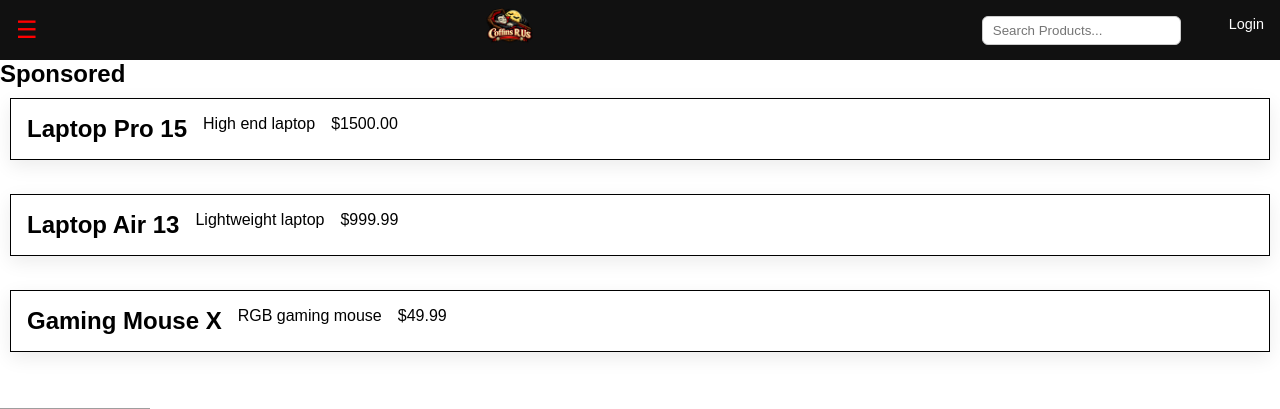
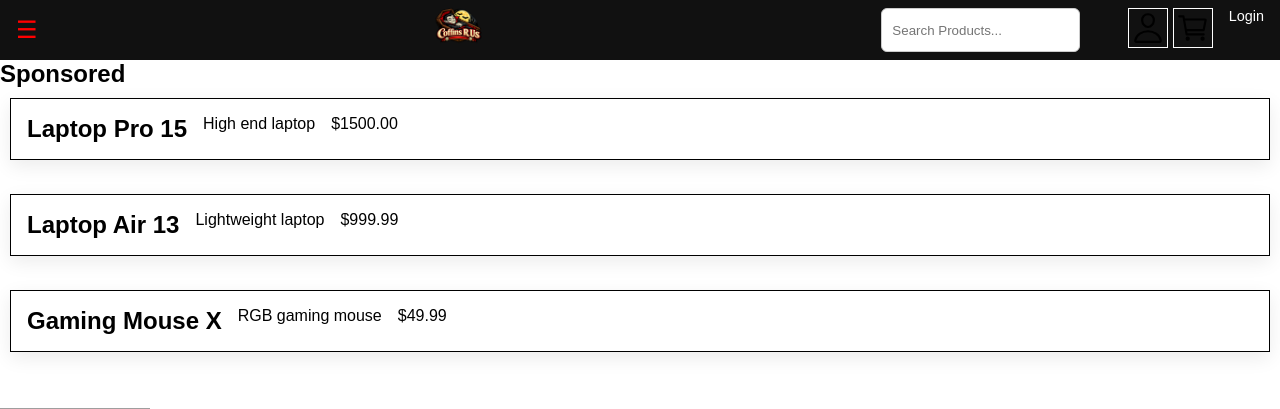
Before and after one commit to 0wpe/CSET-180-Project-Semester-2-Final, a Flask app: page / in a window 1280 px wide. Shown: the top 409 px of the page. Run offline with Flask 3, Linux system fonts and the light colour scheme; data comes from the database, SQL or seed files in the repository; grey boxes are pictures that could not be loaded.

Commit message:
updated cart and account icons
I got them to show up now, there is a temporary border around them. I just can not get them to change color.

added class name "NavIcons"

```diff
--- a/static/styles/header.css
+++ b/static/styles/header.css
@@ -107,4 +107,12 @@ body {
     text-decoration: none;
     font-size: 0.9rem;
 }
+.NavIcons{
+    display: inline;
+    padding: 2px;
+    border: 1px solid white;
+    height: 40px;
+    width: 40px;
+    color: white;
+    }
 /* End Top Bar */
--- a/templates/base.html
+++ b/templates/base.html
@@ -23,6 +23,10 @@
                 <a href="/account"><img src="../static/images/icons/account.svg" alt="img"></a> <!-- Account -->
                 <a href="/cart"><img src="../static/images/icons/cart.svg" alt="img"></a> <!-- Cart -->
                 <a href="/login"><img src="../static/images/icons/" alt="img"></a> <!-- Logout -->
+
+<!--                <a href="/account"><img src="../static/images/icons/account.svg" alt="img"></a> &lt;!&ndash; Account &ndash;&gt;-->
+<!--                <a href="/cart"><img src="../static/images/icons/cart.svg" alt="img"></a> &lt;!&ndash; Cart &ndash;&gt;-->
+<!--                <a href="/login"><img src="../static/images/icons/" alt="img"></a> &lt;!&ndash; Logout &ndash;&gt;-->
             </div>
             <div id="sidebar-blank" onclick="toggleMenu()">
                 <div id="x">×</div>
@@ -40,6 +44,10 @@
             <a href="/account"><img src="{{ url_for('static', filename='images/icons/account.svg') }}" alt="img"></a> <!-- Account -->
             <a href="/cart"><img src="{{ url_for('static', filename='images/icons/cart.svg') }}" alt="img"></a> <!-- Cart -->
 
+            <div>
+                <a href="/account"><img src="{{ url_for('static', filename='images/icons/account.svg') }}" class="NavIcons" alt="account img"></a> <!-- Account -->
+                <a href="/cart"><img src="{{ url_for('static', filename='images/icons/cart.svg') }}" class="NavIcons" alt="cart img"></a> <!-- Cart -->
+            </div>
 
             {% if current_user %}
                 <a href="/logout"><img src="{{ url_for('static', filename='images/icons/logout.svg') }}" alt="img"></a> <!-- Logout -->
```
